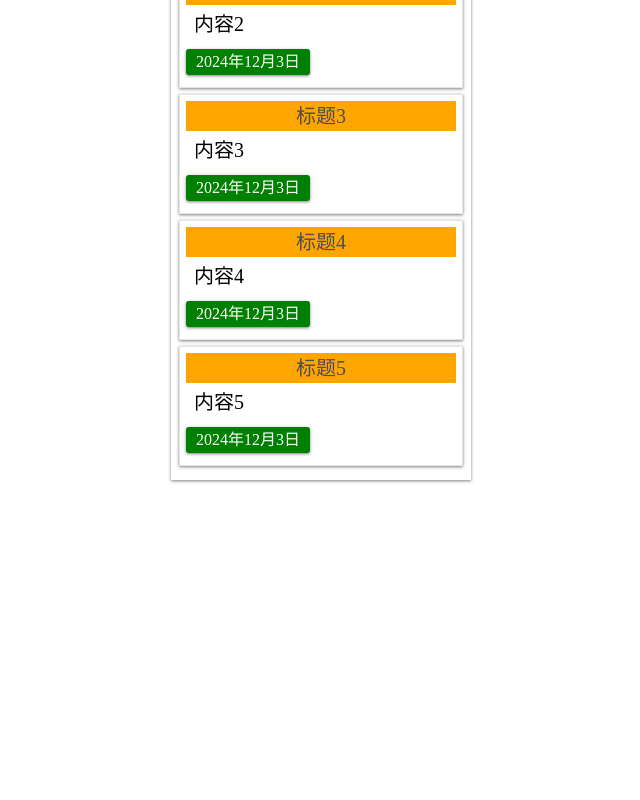
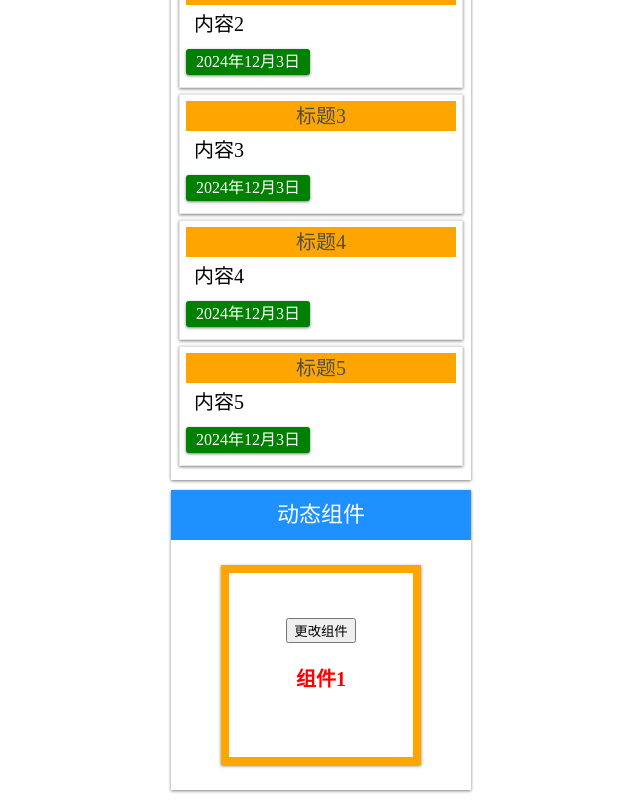
Before and after one commit to ruoton6/vue-base, a Vue app: page / in a window 1280 px wide. Shown: the part 2630-3430 px from the top of the page, without its empty margins (319-959 px from the left). Before the commit the page ends 3120 px from the top, so only its background shows below. Built offline with nearby package versions, Linux system fonts and the light colour scheme.

Commit message:
更新：动态组件

```diff
--- a/src/App.vue
+++ b/src/App.vue
@@ -10,6 +10,7 @@ import ParentDemo from "./components/ParentDemo.vue";
 import Slot1Demo from "./components/Slot1Demo.vue";
 import LifeDemo from "./components/LifeDemo.vue";
 import NewsDemo from "./components/NewsDemo.vue";
+import DynamicDemo from "./components/DynamicDemo.vue";
 </script>
 
 <template>
@@ -24,4 +25,5 @@ import NewsDemo from "./components/NewsDemo.vue";
   <Slot1Demo />
   <LifeDemo />
   <NewsDemo />
+  <DynamicDemo />
 </template>
--- /dev/null
+++ b/src/components/DynamicDemo.vue
@@ -0,0 +1,66 @@
+<template>
+    <div class="dynamic-wrapper">
+        <div class="dynamic-title">
+            动态组件
+        </div>
+        <div class="dynamic-main">
+            <button @click="changeComponent">更改组件</button>
+            <component :is="component"></component>
+        </div>
+    </div>
+</template>
+
+<script>
+import DynamicDemo01 from "./DynamicDemo01.vue";
+import DynamicDemo02 from "./DynamicDemo02.vue";
+
+export default {
+    data() {
+        return {
+            component: "DynamicDemo01"
+        }
+    },
+    methods: {
+        changeComponent() {
+            // 三元运算符
+            this.component = this.component == "DynamicDemo01" ? "DynamicDemo02" : "DynamicDemo01";
+        }
+    },
+    components: {
+        DynamicDemo01,
+        DynamicDemo02
+    }
+}
+</script>
+
+<style scoped>
+.dynamic-wrapper {
+    height: 300px;
+    width: 300px;
+    box-shadow: 0px 1px 3px rgba(0, 0, 0, .5);
+    margin: 10px auto;
+}
+
+.dynamic-title {
+    height: 50px;
+    width: 100%;
+    background-color: #1e90ff;
+    color: #ffffff;
+    text-align: center;
+    line-height: 50px;
+    font-size: 22px;
+}
+
+.dynamic-main {
+    height: 200px;
+    width: 200px;
+    margin: 25px auto;
+    display: flex;
+    justify-content: center;
+    align-items: center;
+    flex-direction: column;
+    box-shadow: 0px 1px 3px rgba(0, 0, 0, .5);
+    box-sizing: border-box;
+    border: 8px solid #ffa500;
+}
+</style>
--- /dev/null
+++ b/src/components/DynamicDemo01.vue
@@ -0,0 +1,15 @@
+<template>
+    <h3>组件1</h3>
+</template>
+
+<script>
+
+</script>
+
+<style scoped>
+h3 {
+    font-size: 20px;
+    color: red;
+    text-align: center;
+}
+</style>
--- /dev/null
+++ b/src/components/DynamicDemo02.vue
@@ -0,0 +1,15 @@
+<template>
+    <h3>组件2</h3>
+</template>
+
+<script>
+
+</script>
+
+<style scoped>
+h3 {
+    font-size: 20px;
+    color: blue;
+    text-align: center
+}
+</style>
```
Also changed, not shown: 1 other file (tests, documents, lock files or other folders).
